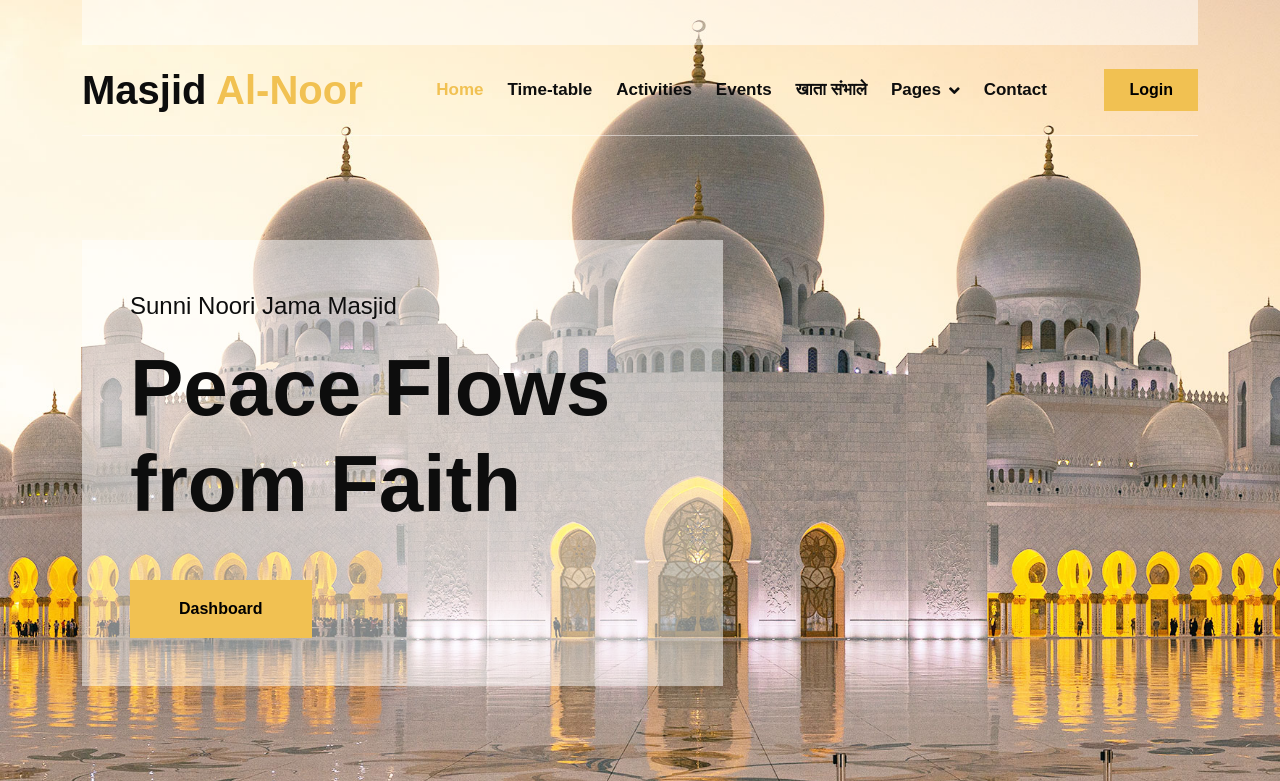
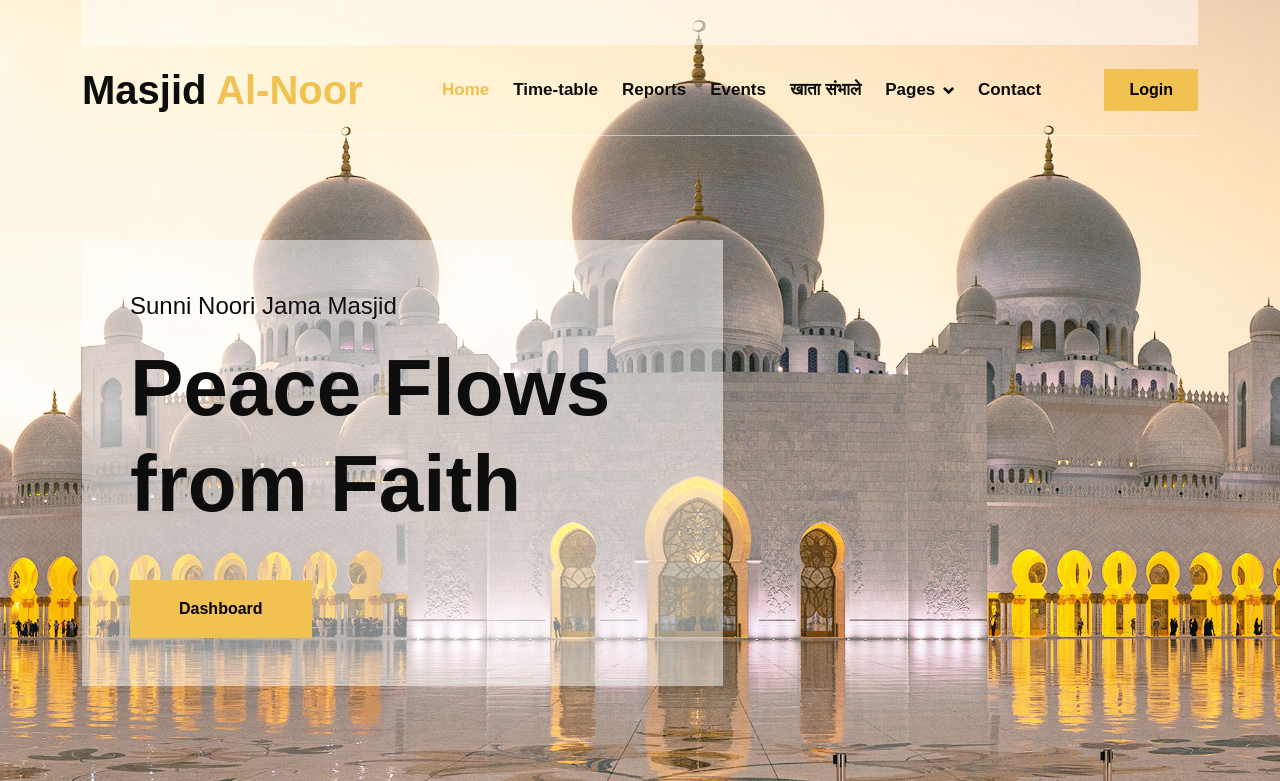
Before and after one commit to ajaj123-debug/Mosque-fund-management-system, a Django app: page / in a window 1280 px wide. Shown: the top 781 px of the page. Run offline with Django 5.2, Linux system fonts and the light colour scheme; data comes from the database, SQL or seed files in the repository; some libraries are stand-ins or nearby versions.

Commit message:
now its fully ready2

```diff
--- a/community_fund/templates/index.html
+++ b/community_fund/templates/index.html
@@ -50,7 +50,7 @@
                         <div class="navbar-nav ms-lg-auto mx-xl-auto">
                             <a href="#" class="nav-item nav-link active">Home</a>
                             <a href="{% url 'namaz_times' %}" class="nav-item nav-link">Time-table</a>
-                            <a href="#" class="nav-item nav-link">Activities</a>
+                            <a href="{% url 'monthwise_report' %}" class="nav-item nav-link">Reports</a>
                             <a href="#" class="nav-item nav-link">Events</a>
                             <a href="{% url 'add_transaction' %}" class="nav-item nav-link">खाता संभाले</a>
                             <div class="nav-item dropdown">
```
